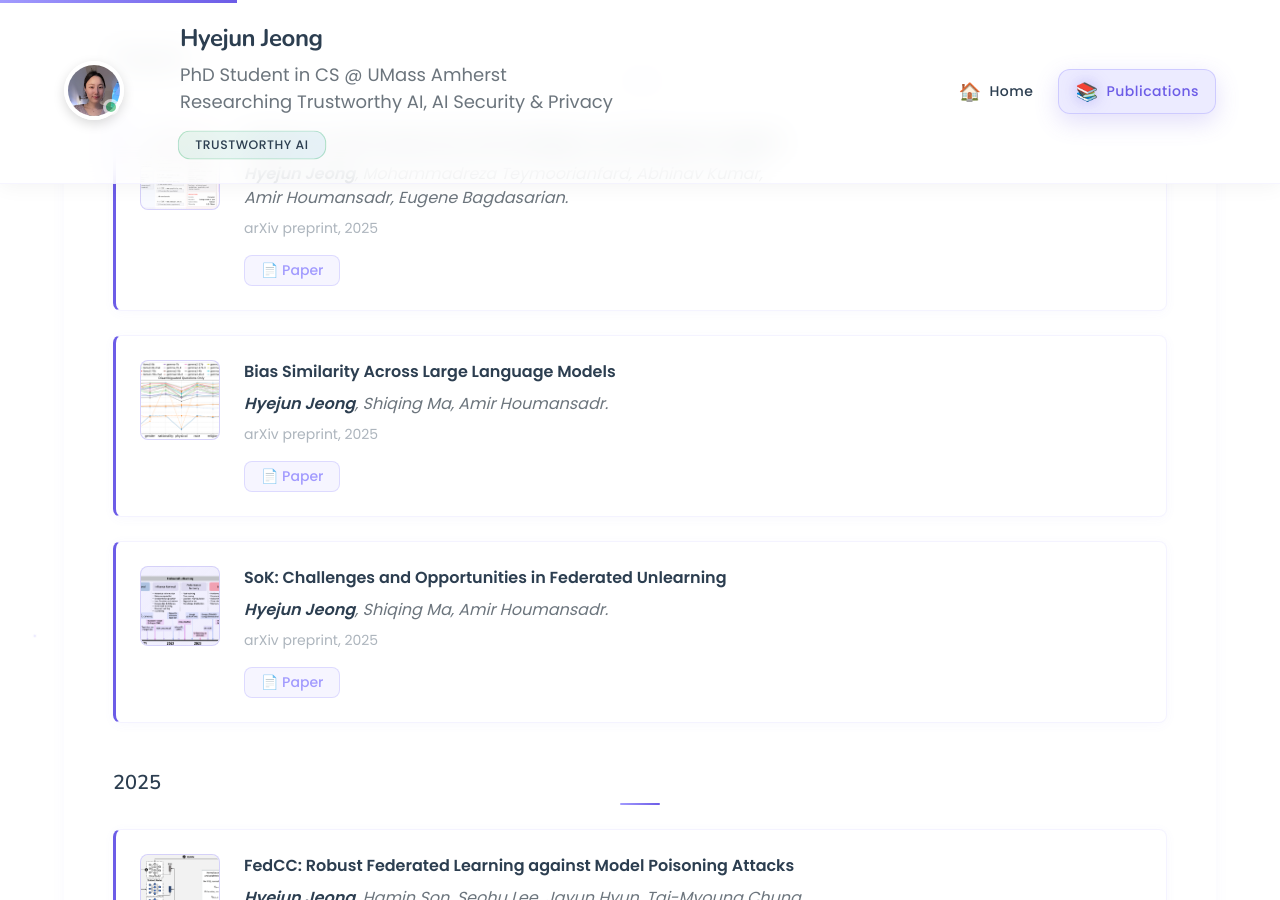
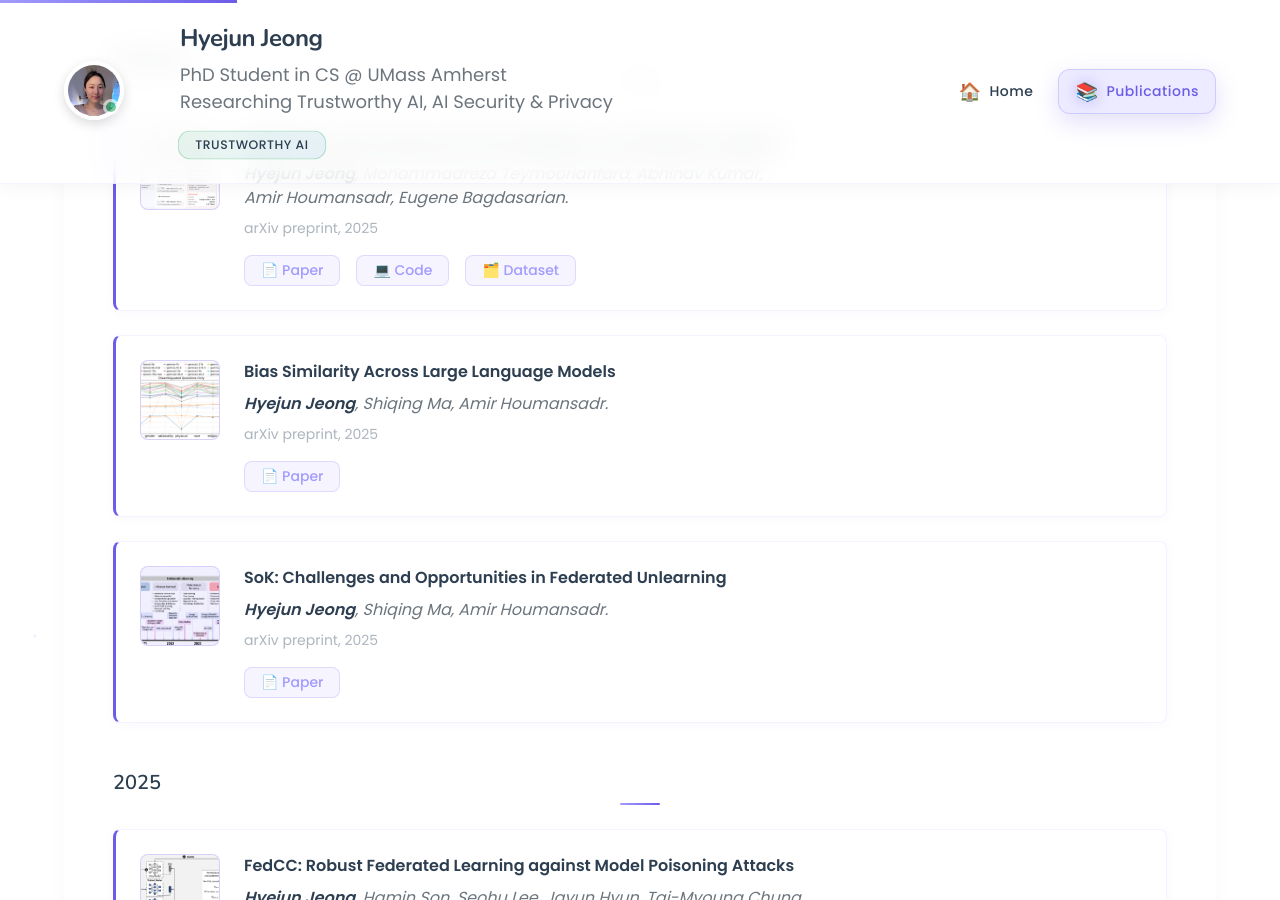
Before and after one commit to HyejunJeong/HyejunJeong.github.io, a Jekyll site: the page built from _pages/publications.md, in a window 1280 px wide and 900 px high, scrolled down 411 px. Built offline with Jekyll 4.4.1, drawn with Linux system fonts in a browser that asks for light colours.

Commit message:
code, dataset links added

```diff
--- a/_pages/publications.md
+++ b/_pages/publications.md
@@ -23,6 +23,8 @@ permalink: /publications/
     </div>
     <div class="pub-links">
       <a href="https://arxiv.org/abs/2508.20282">📄 Paper</a>
+      <a href="https://github.com/umass-aisec/wra">💻 Code</a>
+      <a href="https://huggingface.co/datasets/juniworld/prompt_inference_traces">🗂️ Dataset</a>
     </div>
   </div>
 </div>
```
